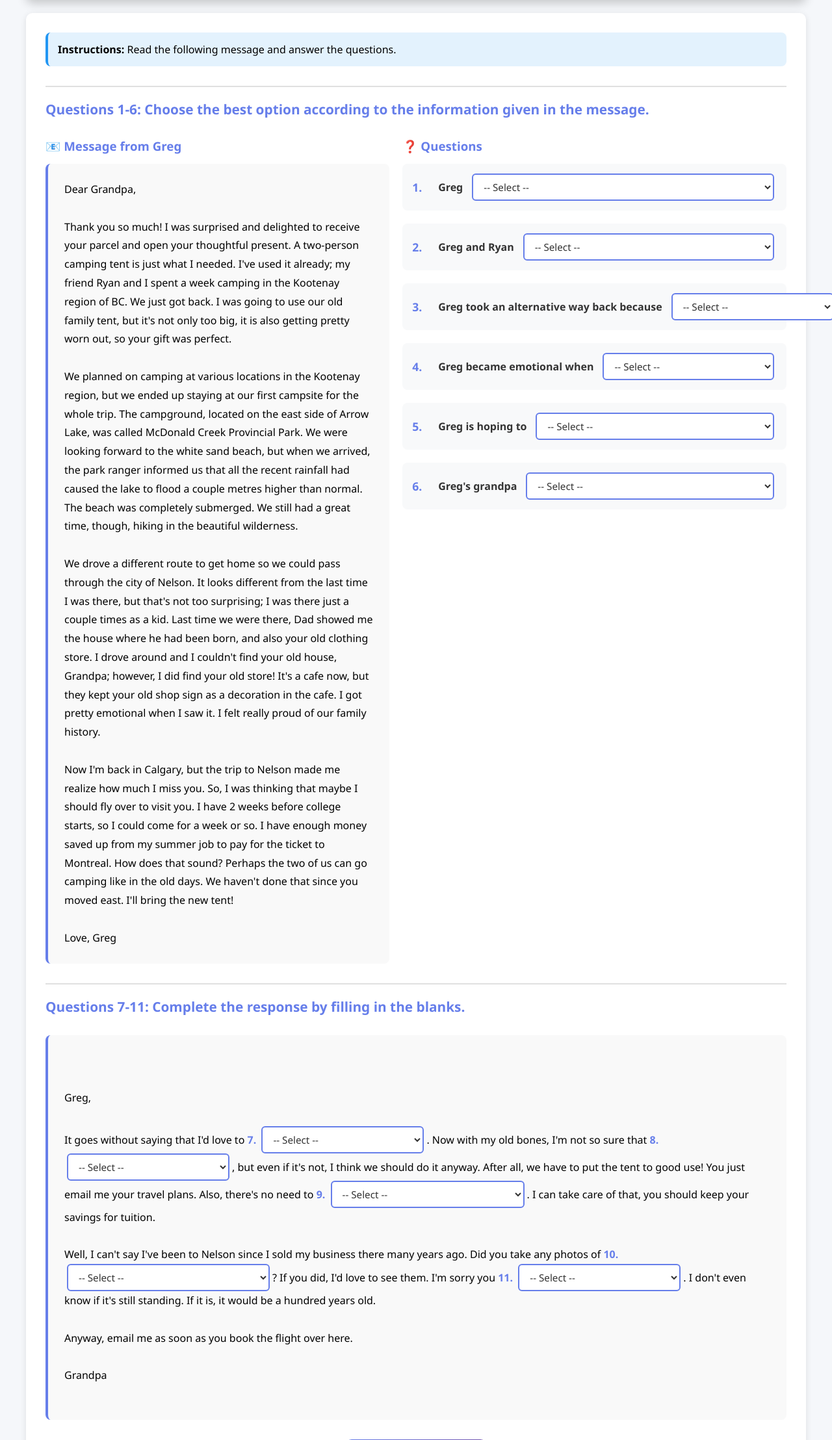
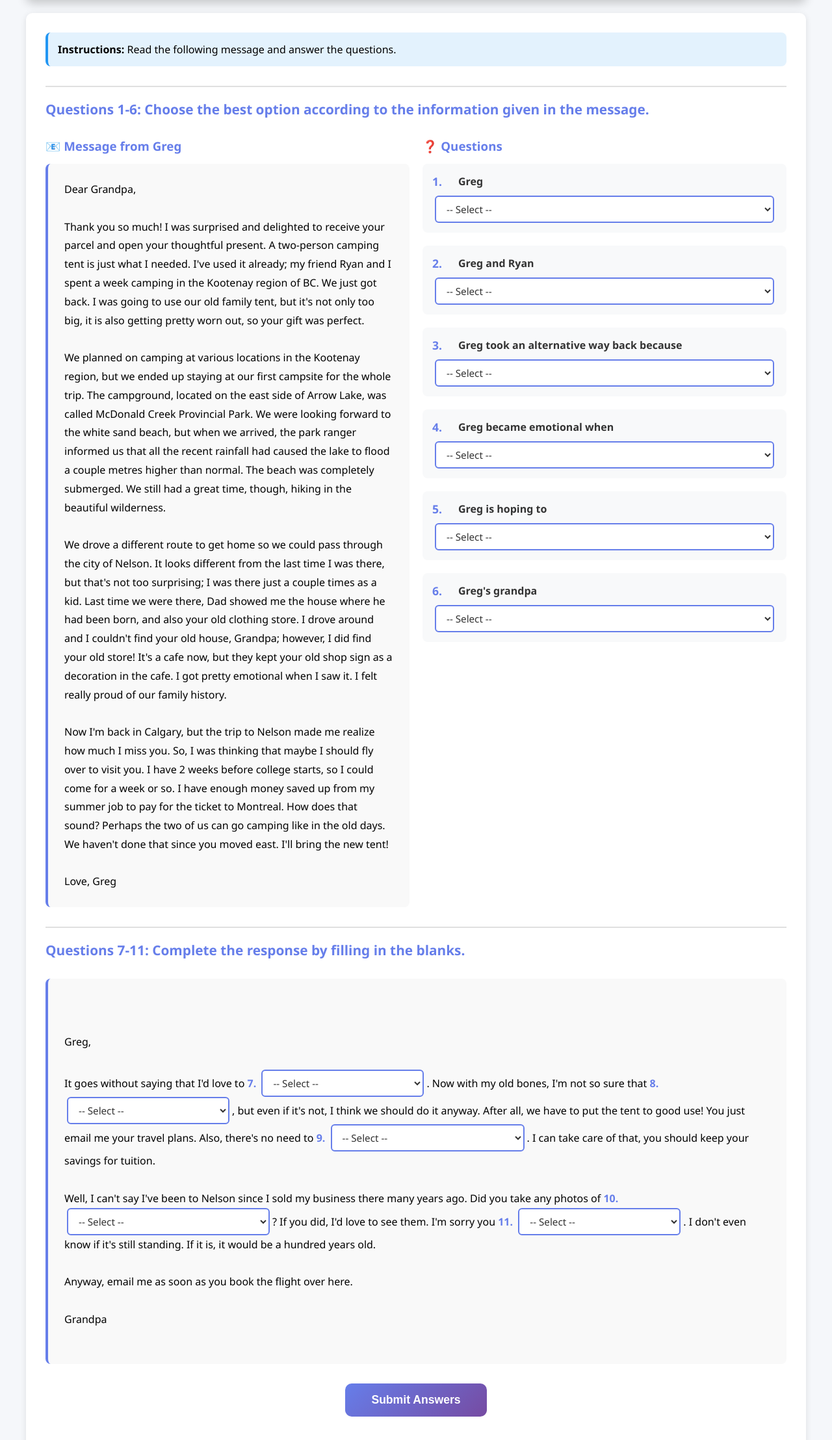
Before and after one commit to caothienlong/celpip-practice, a Flask app: page /test1/part1 in a window 1280 px wide. Shown: the part 115-2331 px from the top of the page at 65% size. Run offline with Flask 3, Linux system fonts and the light colour scheme.

Commit message:
Update: Improve text wrapping for question text + dropdown layout

```diff
--- a/templates/test_section.html
+++ b/templates/test_section.html
@@ -96,11 +96,12 @@
             min-width: 250px;
             font-family: inherit;
             transition: all 0.3s ease;
-            flex: 1;
         }
 
         .question-inline .inline-dropdown {
-            max-width: 500px;
+            flex: 1 1 auto;
+            min-width: 300px;
+            max-width: 100%;
         }
 
         .inline-dropdown:hover {
@@ -140,8 +141,9 @@
             background: #f8f9fa;
             border-radius: 8px;
             display: flex;
-            align-items: center;
+            align-items: flex-start;
             gap: 10px;
+            flex-wrap: wrap;
         }
 
         .question-number {
@@ -149,12 +151,16 @@
             color: #667eea;
             font-size: 1.1em;
             min-width: 30px;
+            flex-shrink: 0;
         }
 
         .question-label {
             font-weight: 600;
             color: #333;
-            flex-shrink: 0;
+            flex: 1;
+            min-width: 200px;
+            word-wrap: break-word;
+            line-height: 1.5;
         }
 
         .question-text {
```
